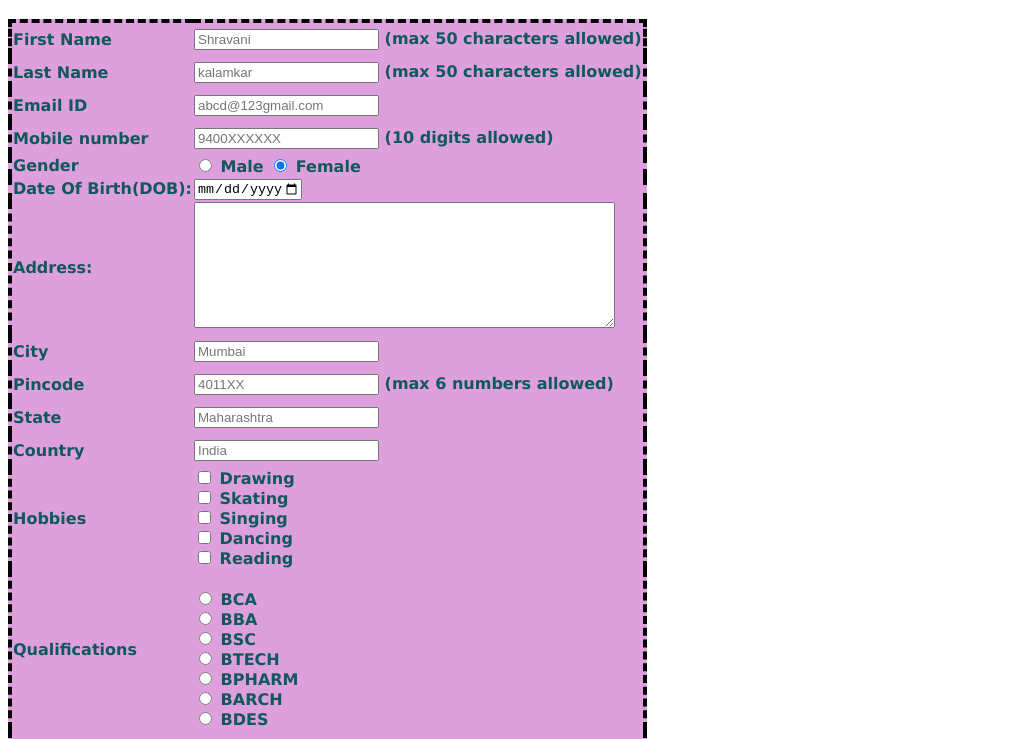
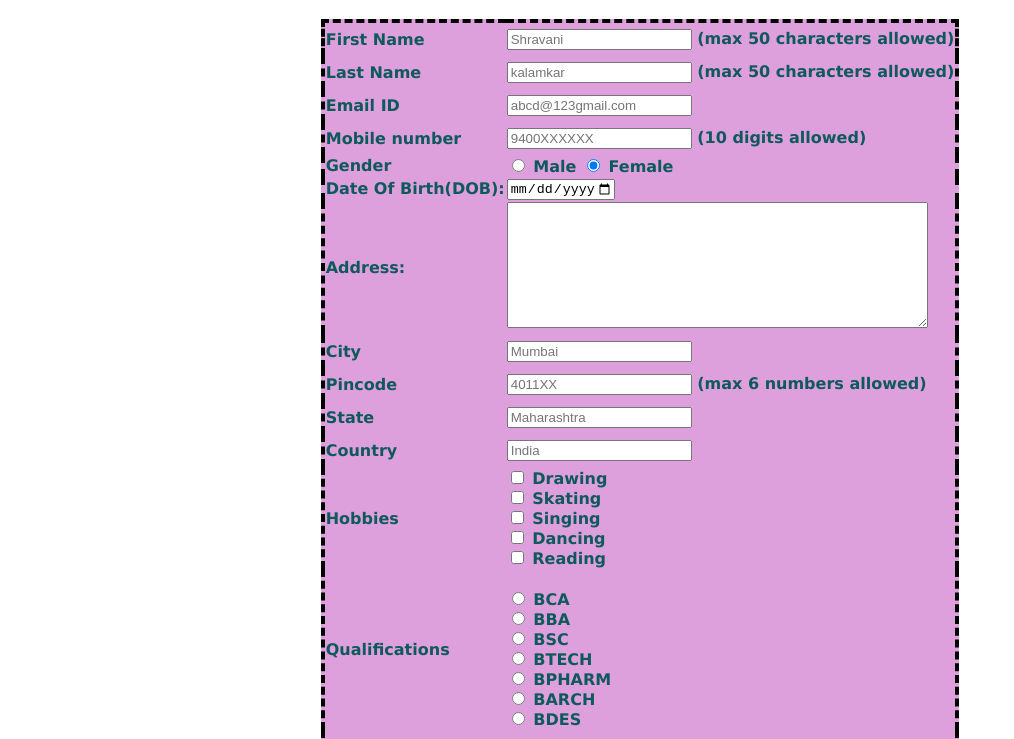
Before and after one commit to shravanisk45/Form-CV, a plain HTML site: page index.html in a window 1280 px wide. Shown: the part 61-800 px from the top of the page, without its empty margins (0-1014 px from the left). Drawn offline with Linux system fonts and the light colour scheme.

Commit message:
Update index.html

```diff
--- a/index.html
+++ b/index.html
@@ -10,7 +10,7 @@
 <body>
     <h1>Student Registration Form Using Table In Html</h1>
 
-    <table>
+    <table align="center" colspan="20">
     <tr>
         <td>First Name</td>
         <td><input type = "text" name="Firstname"
```
